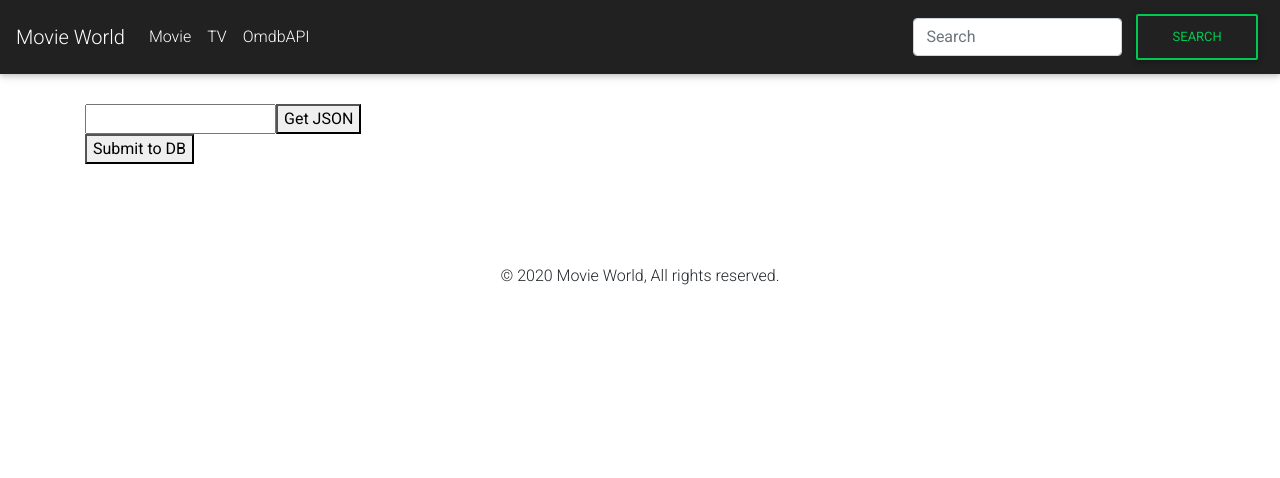
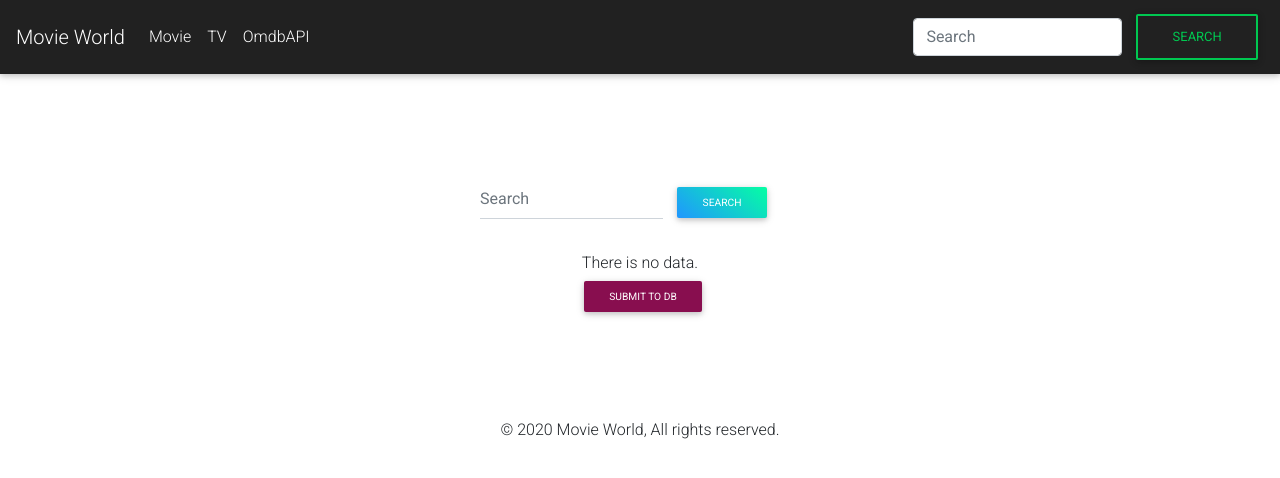
Before and after one commit to cruiff79/React-Movie, a React (Create React App) app in the folder client/: page /omdbAPI in a window 1280 px wide. Shown: the top 478 px of the page. Built offline with nearby package versions, Linux system fonts and the light colour scheme.

Commit message:
Update modal alert

```diff
--- a/client/src/App.css
+++ b/client/src/App.css
@@ -54,3 +54,12 @@ footer {
 .youtube {
   padding-top: 50px;
 }
+
+.omdbAPI {
+  text-align: center;
+  padding-top: 50px;
+}
+
+.mdbView {
+  cursor:pointer;
+ }
--- a/client/src/components/MainVideo.js
+++ b/client/src/components/MainVideo.js
@@ -1,6 +1,6 @@
 import React from 'react';
 import VideoList from './VideoList';
-import {Row, Col, Nav} from 'react-bootstrap';
+import {Row, Nav} from 'react-bootstrap';
 
 class MainVideo extends React.Component {
     constructor(props) {
--- a/client/src/components/VideoList.js
+++ b/client/src/components/VideoList.js
@@ -21,19 +21,21 @@ class VideoList extends React.Component {
                 <MDBContainer>
                     <MDBRow>
                         <MDBCol>
+                            <Link to={`/${type}/${this.props.id}`} onClick={this.setVideoInfo}>
                             <MDBView hover>
-                                <Link to={`/${type}/${this.props.id}`} onClick={this.setVideoInfo}><Image src={this.props.poster} rounded className="poster" /></Link>
+                                <Image src={this.props.poster} rounded className="poster" />
                                 <MDBMask className="flex-center" overlay="black-strong">
                                     <p className="white-text"><Image src={star} className="movie-info-icon" />{this.props.rating}</p>
                                 </MDBMask>
                             </MDBView>
+                            </Link>
                         </MDBCol>
                     </MDBRow>
                     <div className="poster-title">
-                        {title}
+                        <Link to={`/${type}/${this.props.id}`} onClick={this.setVideoInfo}>{title}</Link>
                     </div>
                     <div className="poster-year">
-                        {this.props.year}
+                        <Link to={`/${type}/${this.props.id}`} onClick={this.setVideoInfo}>{this.props.year}</Link>
                     </div>
                 </MDBContainer>
                 {/* <div class="row">
--- a/client/src/container/OmdbAPI.js
+++ b/client/src/container/OmdbAPI.js
@@ -1,13 +1,16 @@
 import React from 'react';
 import { post } from 'axios';
-import {Container, Row, Col} from 'react-bootstrap';
+import {Container, Row, Col, Image, Modal, Button} from 'react-bootstrap';
+import { MDBCol, MDBFormInline, MDBBtn } from "mdbreact";
 
 class OmdbAPI extends React.Component {
     constructor(props) {
         super(props);
         this.state = {
             search: '',
-            movie: null
+            movie: null,
+            show: false,
+            text: ''
         };
     }
 
@@ -15,42 +18,100 @@ class OmdbAPI extends React.Component {
         this.setState({ search: e.target.value });
     }
 
-    handleGetJSON = () => {
+    handleGetJSON = (e) => {
+        e.preventDefault();
+        if(!this.state.search) {
+            this.handleShow('Please enter title!');
+            return false;
+        }
+
         fetch("http://www.omdbapi.com/?apikey=e5afa179&plot=full&t=" + this.state.search)
             .then(res => res.json())
             .then((result) => {
-                this.setState({
-                    movie: result
-                });
-            }).catch(err => console.log(err));
+                if(result.Response === 'True') {
+                    this.setState({movie: result});
+                } else {
+                    this.setState({movie: null});
+                }
+            })
+            .catch(err => console.log(err));
     }
 
     handleFormSubmit = () => {
+        if(!this.state.movie) {
+            this.handleShow('Please search movie!');
+            return false;
+        }
+
         const config = {
             headers: {
                 'Content-Type': 'application/json'
             }
         }
+
         post(
             '/api/video',
             { movie: this.state.movie },
             {config}
-        )
+        ).then(res => {
+            this.setState({
+                search: '',
+                movie: null
+            });
+            this.handleShow('Submited');
+        })
+    }
+
+    handleClose = () => {
+        this.setState({show: false});
+    }
+
+    handleShow = (text) => {
+        this.setState({
+            show: true,
+            text: text
+        });
     }
 
     render() {
         return (
-            <div>
+            <div className="omdbAPI">
                 <Container>
                     <Row className="movie-list">
-                        <Col xs={12}>
-                            <input type="text" name="searchJSON" onChange={this.handleValueChange}/>
-                            <button onClick={this.handleGetJSON}>Get JSON</button><br/>
-                            <div>{this.state.movie ? JSON.stringify(this.state.movie) : ''}</div>
-                            <button onClick={this.handleFormSubmit}>Submit to DB</button>
+                        <Col md={4}></Col>
+                        <Col md={4}>
+                            <MDBCol md="12">
+                                <MDBFormInline className="md-form mr-auto mb-4">
+                                    <input className="form-control mr-sm-2" type="text" placeholder="Search" aria-label="Search" onChange={this.handleValueChange} />
+                                    <MDBBtn gradient="aqua" rounded size="sm" type="submit" className="mr-auto" onClick={this.handleGetJSON}>Search</MDBBtn>
+                                </MDBFormInline>
+                                {/* <div>{this.state.movie ? JSON.stringify(this.state.movie.Poster) : ''}</div> */}
+                                <div>
+                                    {this.state.movie ?
+                                        <div>
+                                            <div><h2>{this.state.movie.Title}</h2></div>
+                                            <div><Image src={this.state.movie.Poster} /></div>
+                                        </div>
+                                    : 'There is no data.'
+                                    }
+                                </div>
+                                <MDBBtn color="unique" rounded size="sm" type="submit" className="mr-auto" onClick={this.handleFormSubmit}>Submit to DB</MDBBtn>
+                            </MDBCol>
                         </Col>
+                        <Col md={4}></Col>
                     </Row>
                 </Container>
+                <Modal show={this.state.show} onHide={this.handleClose}>
+                    <Modal.Header closeButton>
+                    <Modal.Title>Notice!!</Modal.Title>
+                    </Modal.Header>
+                        <Modal.Body>{this.state.text}</Modal.Body>
+                    <Modal.Footer>
+                    <Button variant="secondary" onClick={this.handleClose}>
+                        Close
+                    </Button>
+                    </Modal.Footer>
+                </Modal>
             </div>
         );
     }
--- a/client/src/container/SearchVideo.js
+++ b/client/src/container/SearchVideo.js
@@ -1,6 +1,6 @@
 import React from 'react';
 import VideoList from '../components/VideoList';
-import {Container, Row, Col} from 'react-bootstrap';
+import {Container, Row} from 'react-bootstrap';
 
 class SearchVideo extends React.Component {
     constructor(props) {
--- a/client/src/container/VideoHome.js
+++ b/client/src/container/VideoHome.js
@@ -1,6 +1,6 @@
 import React from 'react';
 import VideoList from '../components/VideoList';
-import {Container, Row, Col} from 'react-bootstrap';
+import {Container, Row} from 'react-bootstrap';
 
 class VideoHome extends React.Component {
     constructor(props) {
```
